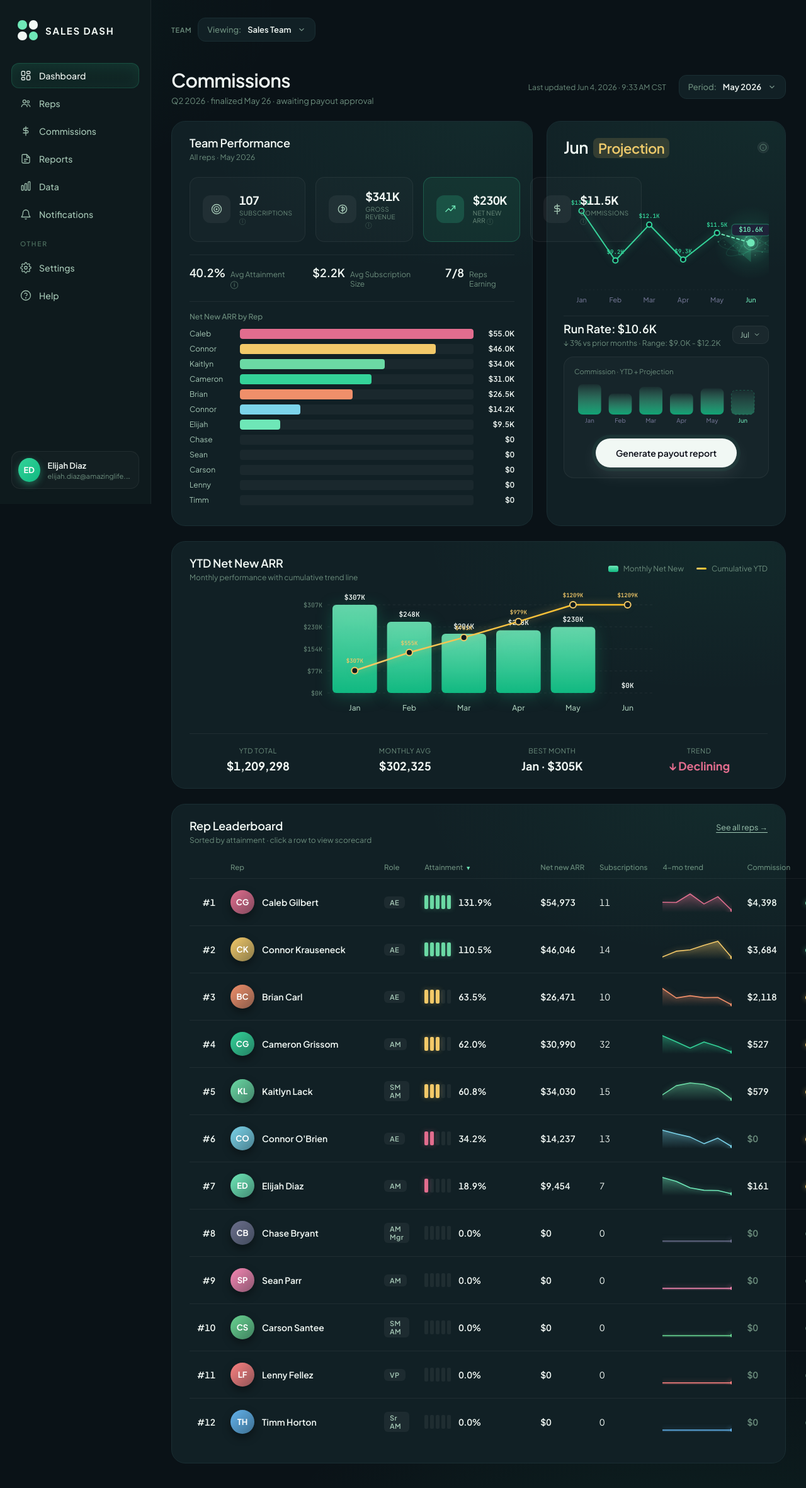
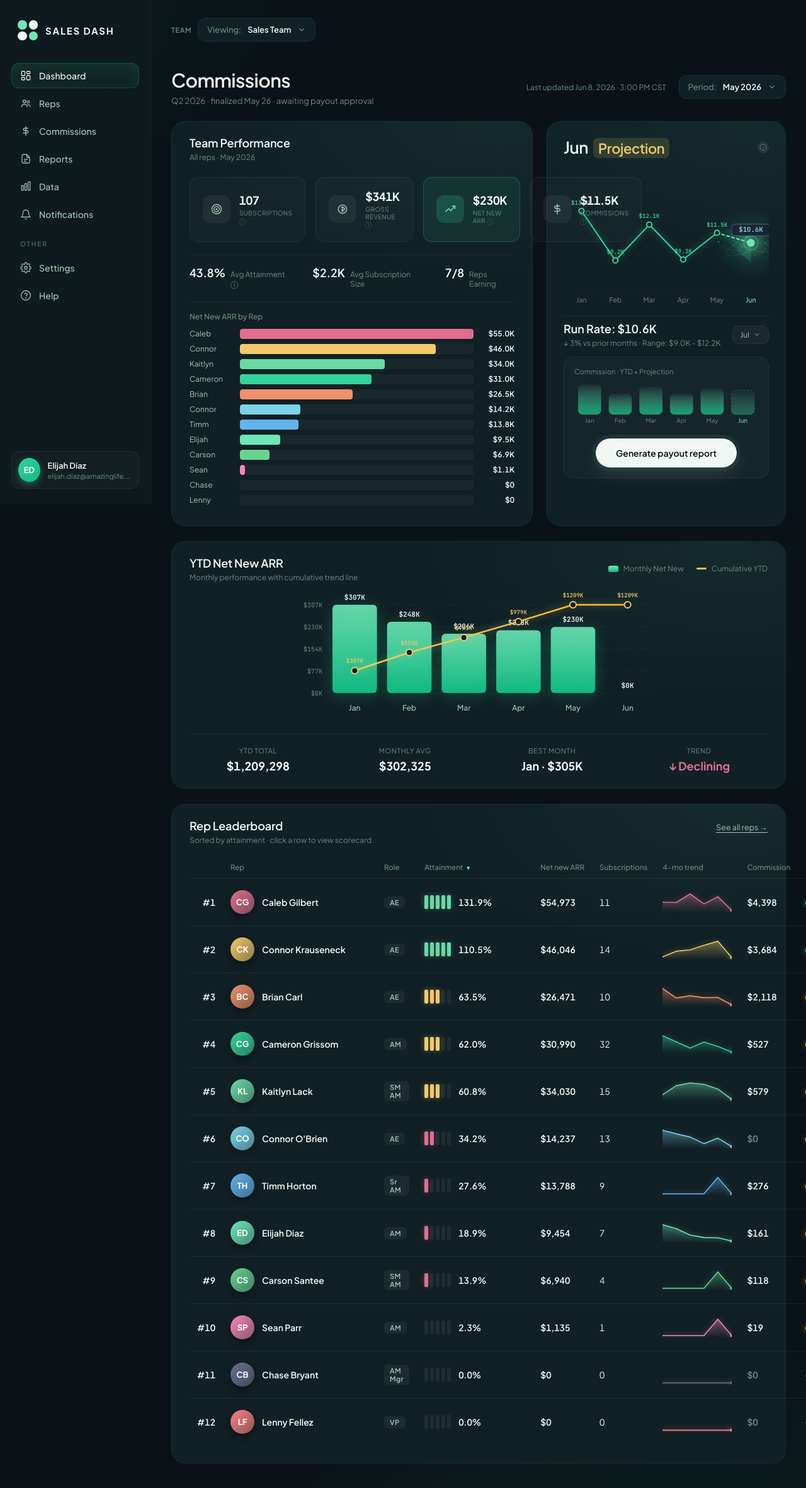
Before and after one commit to elijahdiaz-ux/commissions-dashboard, a React (Vite) app: page / in a window 1280 px wide. Shown: the top 2362 px of the page at 63% size. Built offline with nearby package versions, Linux system fonts and the light colour scheme.

Commit message:
Sync Jun 2026 data from Excel

```diff
--- a/src/App.jsx
+++ b/src/App.jsx
@@ -3,7 +3,7 @@ import qaData from './qaData.json';
 import sdrData from './sdrData.json';
 
 // Stamped by sync_dashboard.py on each push that deploys new data (Central time)
-const LAST_UPDATED = 'Jun 4, 2026 · 9:33 AM CST';
+const LAST_UPDATED = 'Jun 8, 2026 · 3:00 PM CST';
 
 // ───────── PERIOD OPTIONS ─────────
 const PERIOD_OPTIONS = ['Jun 2026', 'May 2026', 'Apr 2026', 'Mar 2026', 'Feb 2026', 'Jan 2026', 'Q1 2026', 'YTD 2026'];
@@ -234,10 +234,10 @@ const REPS = [
       { customer: 'Westminster Chapel', product: 'Manual Charge', arr: 778, netNew: 778 },
     ]
   },
-  { name: 'Sean Parr',        role: 'AM',    deals: 0, netNew: 0, goal: 0, gross: 0, commission: 0, basePay: 4167, earnings: 4167, status: 'inactive', spark: [0, 0, 0, 0, 0, 0], color: '#F687B3', plan: 'C', monthlyDeals: [0, 0, 0, 0, 0, 0], commissionByMonth: [0, 0, 0, 0, 0, 0], dealsList: [] },
-  { name: 'Carson Santee',    role: 'SM AM', deals: 0, netNew: 0, goal: 0, gross: 0, commission: 0, basePay: 4167, earnings: 4167, status: 'inactive', spark: [0, 0, 0, 0, 0, 0], color: '#68D391', plan: 'D', monthlyDeals: [0, 0, 0, 0, 0, 0], commissionByMonth: [0, 0, 0, 0, 0, 0], dealsList: [] },
+  { name: 'Sean Parr',        role: 'AM',    deals: 0, netNew: 0, goal: 0, gross: 0, commission: 0, basePay: 4167, earnings: 4167, status: 'inactive', spark: [0, 0, 0, 0, 1135, 0], color: '#F687B3', plan: 'C', monthlyDeals: [0, 0, 0, 0, 1, 0], commissionByMonth: [0, 0, 0, 0, 19, 0], dealsList: [] },
+  { name: 'Carson Santee',    role: 'SM AM', deals: 0, netNew: 0, goal: 0, gross: 0, commission: 0, basePay: 4167, earnings: 4167, status: 'inactive', spark: [0, 0, 0, 0, 6940, 0], color: '#68D391', plan: 'D', monthlyDeals: [0, 0, 0, 0, 4, 0], commissionByMonth: [0, 0, 0, 0, 118, 0], dealsList: [] },
   { name: 'Lenny Fellez',     role: 'VP',    deals: 0, netNew: 0, goal: 0, gross: 0, commission: 0, basePay: 0,    earnings: 0,    status: 'inactive', spark: [0, 0, 0, 0, 0, 0], color: '#FC8181', plan: 'Inactive', monthlyDeals: [0, 0, 0, 0, 0, 0], commissionByMonth: [0, 0, 0, 0, 0, 0], dealsList: [] },
-  { name: 'Timm Horton',      role: 'Sr AM', deals: 0, netNew: 0, goal: 0, gross: 0, commission: 0, basePay: 5000, earnings: 5000, status: 'inactive', spark: [0, 0, 0, 0, 0, 0], color: '#63B3ED', plan: 'C', monthlyDeals: [0, 0, 0, 0, 0, 0], commissionByMonth: [0, 0, 0, 0, 0, 0], dealsList: [] },
+  { name: 'Timm Horton',      role: 'Sr AM', deals: 0, netNew: 0, goal: 0, gross: 0, commission: 0, basePay: 5000, earnings: 5000, status: 'inactive', spark: [0, 0, 0, 0, 13788, 0], color: '#63B3ED', plan: 'C', monthlyDeals: [0, 0, 0, 0, 9, 0], commissionByMonth: [0, 0, 0, 0, 276, 0], dealsList: [] },
 ];
 
 const MONTHLY = [
```
